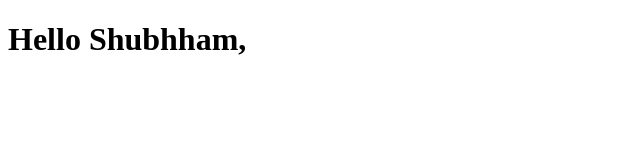
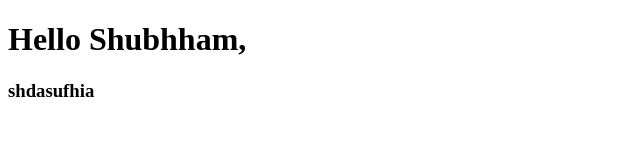
Before and after one commit to jainam-shah-03/shubhamProject, a plain HTML site: page index.html in a window 1280 px wide. Shown: the whole page, without its empty margins (0-640 px from the left). Drawn offline with Linux system fonts and the light colour scheme.

Commit message:
second commit

```diff
--- a/index.html
+++ b/index.html
@@ -8,6 +8,7 @@
 </head>
 <body>
     <h1>Hello Shubhham,</h1>
+    <h3>shdasufhia</h3>
    <script src="./index.js"></script>
 </body>
 </html>
```
